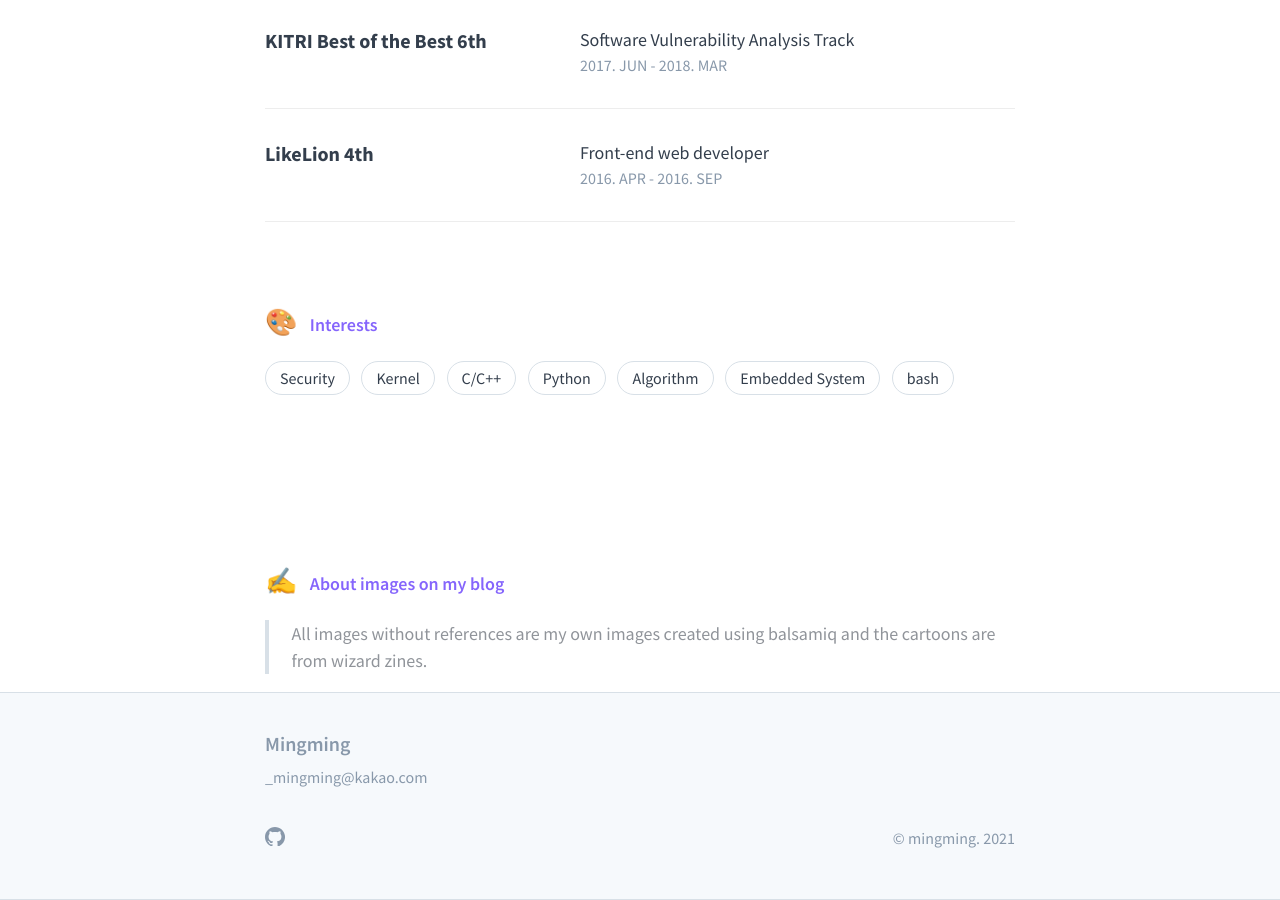
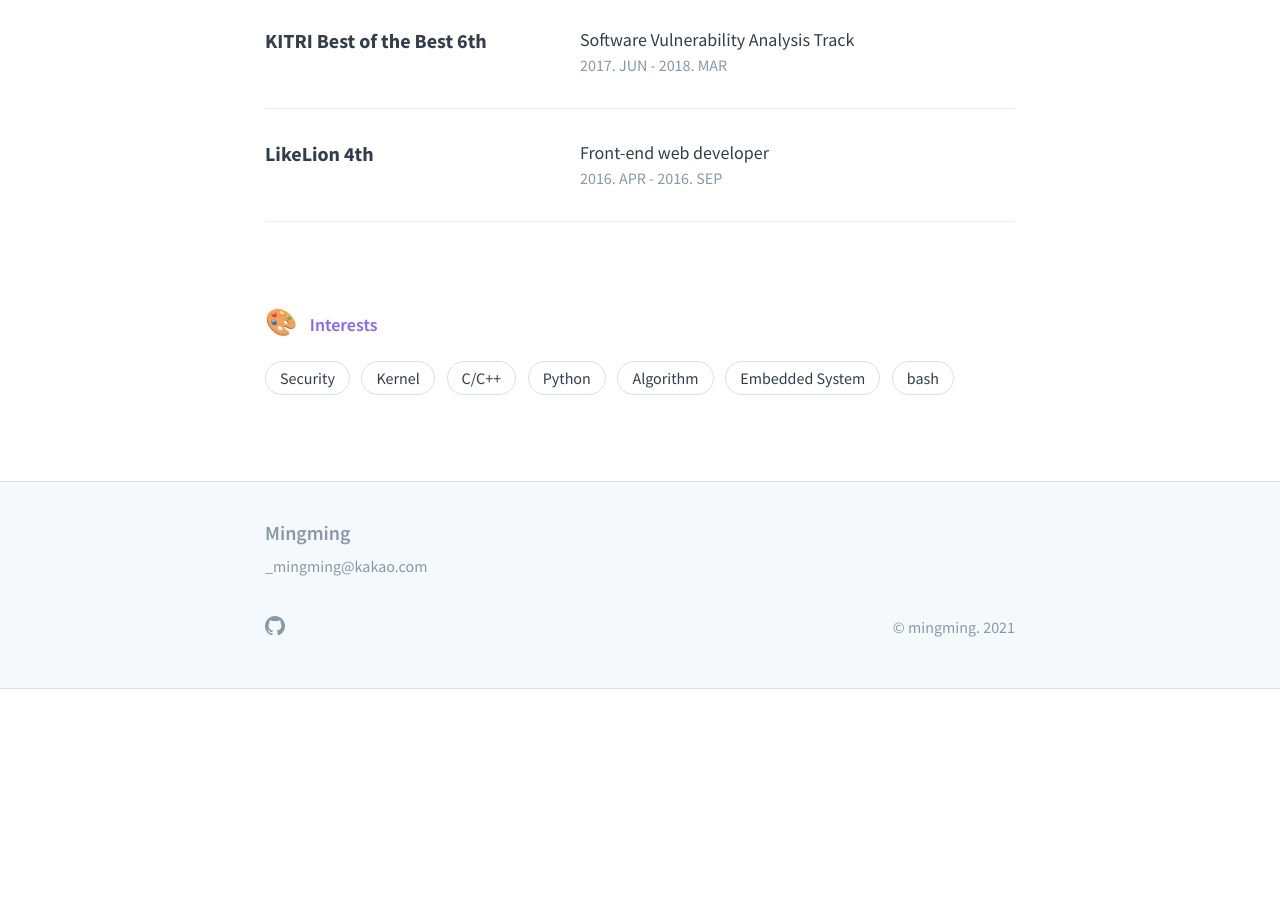
Before and after one commit to mjb940806/mjb940806.github.io, a Jekyll site: the page built from index.md, in a window 1280 px wide and 900 px high, scrolled down 775 px. Built offline with Jekyll 4.4.1, drawn with Linux system fonts in a browser that asks for light colours; after the commit the page ends 1464 px from its top, so only the background shows below that.

Commit message:
Edit some config

```diff
--- a/_includes/resume.html
+++ b/_includes/resume.html
@@ -33,18 +33,4 @@
         {% endfor %}
     </ul>
 </section>
-
-<section class="resume">
-    <div class="resume-info">
-        <p class="second-label">
-            <span class="label-emoji">
-                &#x270d;
-            </span>
-            &nbsp; About images on my blog
-        </p>
-        <blockquote>
-        All images without references are my own images created using balsamiq and the cartoons are from wizard zines.
-        </blockquote>
-    </div>
-</section>
 </div>
```
Also changed, not shown: blog/linux-inode/img/thumbnail.png, blog/linux-link/img/thumbnail.png.
